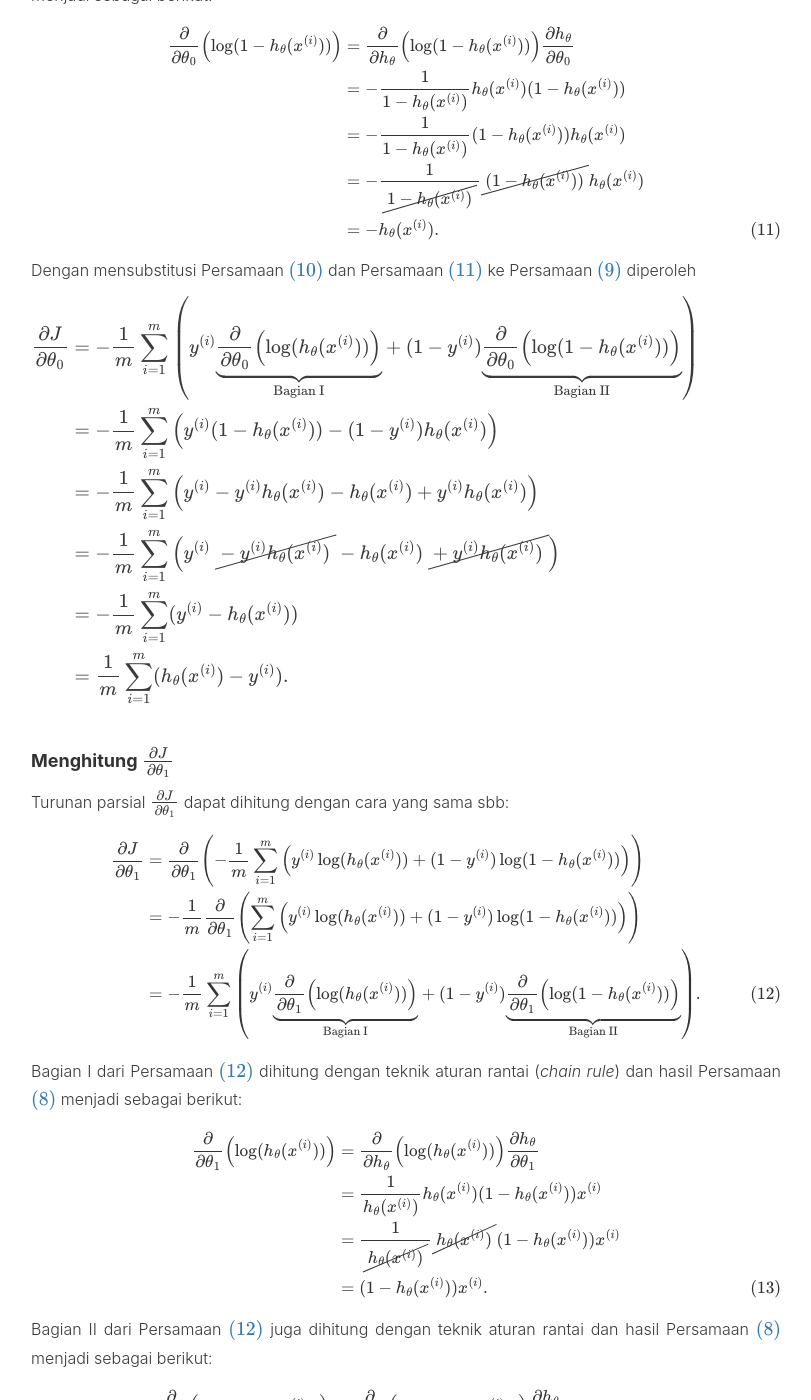
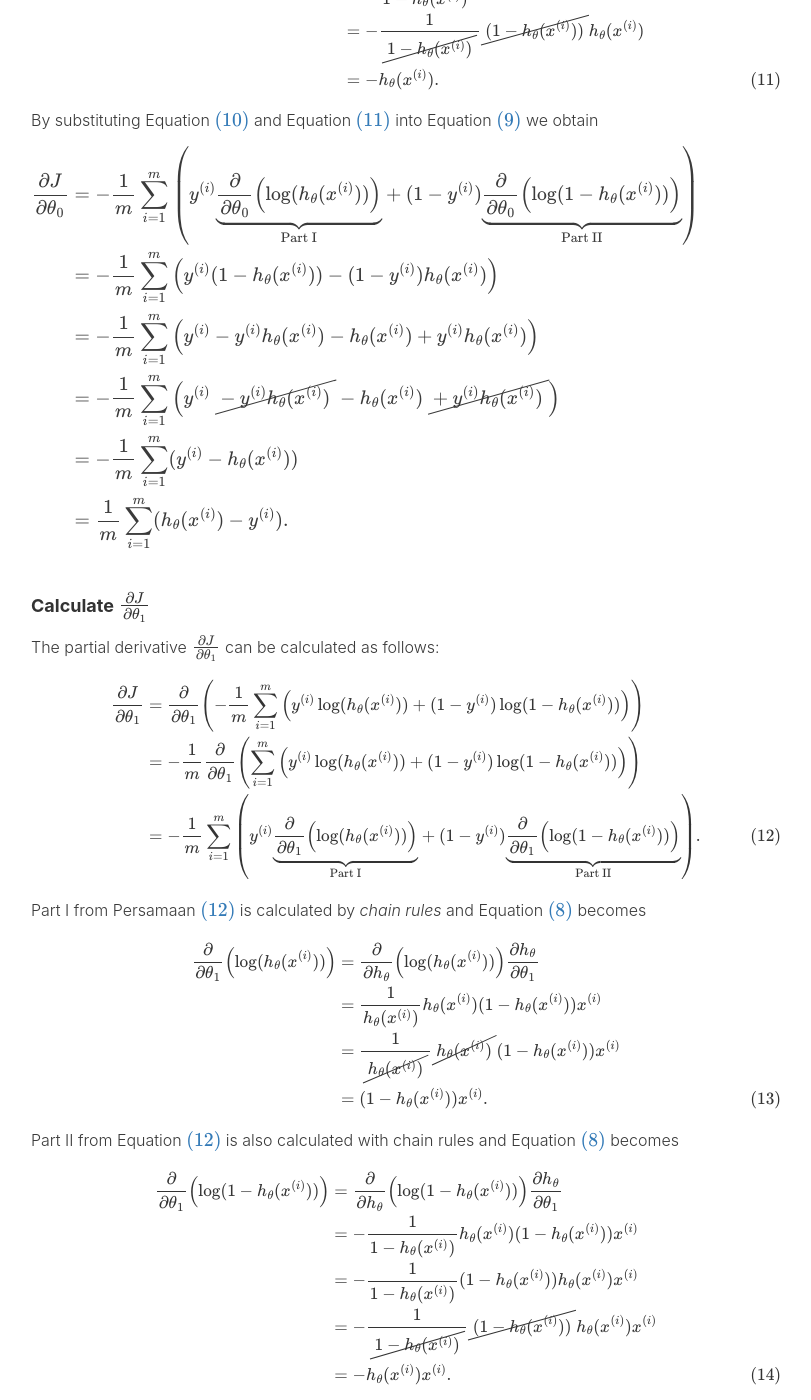
Before and after one commit to jethroGIT/jethrogit.github.io, a Jekyll site: the page built from _posts/machine-learning/2019-04-08-Gradient_Descent_for_Logistic_Regression.md, in a window 1280 px wide and 1400 px high, scrolled down 2453 px. Shown: the whole window, without its empty margins (429-1240 px from the left). Built offline with Jekyll 4.4.1, drawn with Linux system fonts in a browser that asks for light colours; formulas are drawn with MathJax 3; comment, search, counter and statistics services are not loaded; some of the changed text lies outside the part shown.

Commit message:
Translate the gradient of logistic regression

```diff
--- a/_posts/machine-learning/2019-04-08-Gradient_Descent_for_Logistic_Regression.md
+++ b/_posts/machine-learning/2019-04-08-Gradient_Descent_for_Logistic_Regression.md
@@ -7,45 +7,44 @@ description: Deriving partial derivatives of cost function from Logistic Regress
 sticky: false
 ---
 
-In Machine Learning literature, we have a _design matrix_ ($X$) that represents our dataset and specifically has a shape as follows
+In [linear regression with one variable](https://www.coursera.org/learn/machine-learning/lecture/db3jS/model-representation), we have a _design matrix_ ($X$) that represents our dataset and specifically has a shape as follows:
 
 $$ \begin{equation} X = \begin{bmatrix} 1 & x^{(1)} \\
 1      & x^{(2)} \\
 \vdots & \vdots  \\
 1      & x^{(m)}   \end{bmatrix}.  \end{equation} \tag{1}\label{eq:x-dataset}$$
 
-We say that the _design matrix_ ($X$) in \eqref{eq:x-dataset} has $m$ _training examples_ and 1 _feature_, $x$.
+We say that the _design matrix_ ($X$) in Equation \eqref{eq:x-dataset} has $m$ _training examples_ and 1 _feature_, $x$.
 
-The **logistic regression** model shall be trained on the $X$ dataset. For those who are not familiar with logistic regression model can study the model in [_Machine Learning Course by Andrew Ng_](https://www.coursera.org/learn/machine-learning/home/welcome) in Week 4. The  membahas model **logistic regression** yang memiliki bentuk
+The **logistic regression** model shall be trained on $X$. For those who are not familiar with logistic regression model can study the model in [_Machine Learning Course by Andrew Ng_](https://www.coursera.org/learn/machine-learning/lecture/1XG8G/cost-function) in Week 4. The **logistic regression** model has a model as follows:
 
 $$ \require{cancel} \begin{equation} h_{\theta}(x^{(i)}) = \frac{1}{1 + e^{-\theta_0 - \theta_1 x^{(i)}}}. \tag{2}\label{eq:model-logistic}\end{equation} $$
 
-Lebih lanjut, model **logistic regression** memiliki _cost function_ $J(\theta)$ sebagai berikut:
+Furthermore, **logistic regression** model has a _cost function_ $J(\theta)$,
 
 $$ \begin{equation} J(\theta) = \frac{1}{m} \sum_{i=1}^{m} \text{Cost}(h_{\theta}(x^{(i)}), y^{(i)}) \tag{3}\label{eq:cost-function} \end{equation}  $$
 
-dengan
+with
 
 $$ \begin{equation} \text{Cost}(h_{\theta}(x^{(i)}), y^{(i)}) = -y^{(i)} \log( h_{\theta}(x^{(i)}) ) - (1-y^{(i)}) \log(1-h_{\theta}(x^{(i)})) \end{equation} \tag{4}\label{eq:cost-logistic} $$
 
-dan diketahui juga bahwa $x^{(i)}$ adalah _training example_ ke-$i$, dan $y^{(i)}$ adalah label atau class dari _training example_ $x^{(i)}$.
-Tulisan ini hendak menjelaskan bagaimana menghitung turunan parsial dari _cost function_ model **logistic regression** terhadap $\theta_0$ dan $\theta_1$. Turunan parsial ini juga sering disebut dengan _gradient_, $\frac{\partial J}{\partial \theta}$.
+and $x^{(i)}$ is an $i$th _training example_, and $y^{(i)}$ is label or class from a _training example_ $x^{(i)}$.
+This article attempts to explain how to calculate partial derivatives from **logistic regression** _cost function_ on $\theta_0$ and $\theta_1$. This partial derivatives are also called _gradient_, $\frac{\partial J}{\partial \theta}$.
 <br/>
-#### **Bentuk Komplit _Cost Function_ dari Model Logistic Regression**
-Dengan menggabungkan Persamaan \eqref{eq:cost-function} dan \eqref{eq:cost-logistic} diperoleh _cost function_ yang detil sebagai berikut:
+#### **The Complete Form of Logistic Regression _Cost Function_**
+By combining Equation \eqref{eq:cost-function} and \eqref{eq:cost-logistic}, a more detailed _cost function_ can be obtained as follows:
 
 $$ \begin{align} J(\theta) &= \frac{1}{m} \sum_{i=1}^{m} \text{Cost}(h_{\theta}(x^{(i)}), y^{(i)}) \\
                            &= \frac{1}{m} \sum_{i=1}^{m} \left( -y^{(i)} \log (h_{\theta}(x^{(i)})) - (1-y^{(i)}) \log (1 - h_{\theta}(x^{(i)})) \right) \\
                            &= -\frac{1}{m} \sum_{i=1}^{m} \left( y^{(i)} \log (h_{\theta}(x^{(i)})) + (1-y^{(i)}) \log (1 - h_{\theta}(x^{(i)})) \right). \tag{5}\label{eq:cost-function-complete} \end{align} $$
 
-Selanjutnya, akan dicari $\frac{\partial J}{\partial \theta_0}$ dan $\frac{\partial J}{\partial \theta_1}$ tetapi sebelumnya, kita perlu menghitung $\frac{\partial h_{\theta}}{ \partial \theta_0 }$ dan $\frac{\partial h_{\theta}}{ \partial \theta_1 }$.
-Sekarang kita akan menghitung turunan partial dari $h_{\theta}(x)$ terhadap $\theta_0$ atau $\frac{\partial h_{\theta}}{ \partial \theta_0 }$.
-Dari pelajaran **Kalkulus**, diketahui bahwa turunan dari $\frac{u(x)}{v(x)}$  dengan masing-masing $u(x)$ dan $v(x)$ merupakan fungsi dari $x$ adalah
+Next, $\frac{\partial J}{\partial \theta_0}$ and $\frac{\partial J}{\partial \theta_1}$ shall be computed. Now we compute the partial derivative of $h_{\theta}(x)$ on $\theta_0$ or $\frac{\partial h_{\theta}}{ \partial \theta_0 }$.
+From [Calculus](https://www.khanacademy.org/math/multivariable-calculus), the derivatives of $\frac{u(x)}{v(x)}$ with each $u(x)$ dan $v(x)$ is a function of $x$ are
 
 $$ \begin{equation} \frac{u^{\prime} v - u v^{\prime} }{ v^2 }. \tag{6}\label{eq:formula-derivatif} \end{equation}$$
 
-dengan $u^{\prime}$ adalah turunan pertama fungsi $u$ dan $v^{\prime}$ adalah turunan pertama fungsi $v$.
-Kita akan menggunakan formula turunan di Persamaan \eqref{eq:formula-derivatif} untuk menghitung $\frac{\partial h_{\theta}}{ \partial \theta_0 }$ dan $\frac{\partial h_{\theta}}{ \partial \theta_1 }$ sebagai berikut:
+with $u^{\prime}$ and $v^{\prime}$ are the first derivatives of $u$ and $v$, respectively.
+We shall utilize this formula in Equation \eqref{eq:formula-derivatif} to calculate $\frac{\partial h_{\theta}}{ \partial \theta_0 }$ and $\frac{\partial h_{\theta}}{ \partial \theta_1 }$ as follows:
 
 $$ \begin{align} \frac{\partial h_{\theta}}{ \partial \theta_0 } &= \frac{0 + e^{-\theta_0 - \theta_1 x}}{(1 + e^{-\theta_0 - \theta_1 x})^2} = \frac{e^{-\theta_0 - \theta_1 x}}{(1 + e^{-\theta_0 - \theta_1 x})^2} \\
  &= \left( \frac{1}{1 + e^{-\theta_0 - \theta_1 x}} \right) \left( \frac{e^{-\theta_0 - \theta_1 x}}{1 + e^{-\theta_0 - \theta_1 x}} \right)  \\
@@ -53,7 +52,7 @@ $$ \begin{align} \frac{\partial h_{\theta}}{ \partial \theta_0 } &= \frac{0 + e^
  &= h_\theta(x) (1 - h_\theta(x)) \tag{7}\label{eq:formula-derivatif-theta0}
   \end{align}$$
 
-dan
+and
 
 $$ \begin{align} \frac{\partial h_{\theta}}{ \partial \theta_1 } &= \frac{0 + e^{-\theta_0 - \theta_1 x} x}{(1 + e^{-\theta_0 - \theta_1 x})^2} = \frac{e^{-\theta_0 - \theta_1 x} x}{(1 + e^{-\theta_0 - \theta_1 x})^2} \\
  &= \left( \frac{1}{1 + e^{-\theta_0 - \theta_1 x}} \right) \left( \frac{e^{-\theta_0 - \theta_1 x}}{1 + e^{-\theta_0 - \theta_1 x}} \right)x  \\
@@ -61,21 +60,21 @@ $$ \begin{align} \frac{\partial h_{\theta}}{ \partial \theta_1 } &= \frac{0 + e^
  &= h_\theta(x) (1 - h_\theta(x)) x. \tag{8}\label{eq:formula-derivatif-theta1}
   \end{align} $$
 <br/>
-#### **Menghitung $\frac{\partial J}{\partial \theta_0}$**
-Turunan parsial $\frac{\partial J}{\partial \theta_0}$ dapat dihitung sbb:
+#### **Calculate $\frac{\partial J}{\partial \theta_0}$**
+The partial derivative $\frac{\partial J}{\partial \theta_0}$ is calculated as follows:
 
 $$ \begin{align} \frac{\partial J}{\partial \theta_0} &= \frac{\partial }{\partial \theta_0} \left( -\frac{1}{m} \sum_{i=1}^{m} \left( y^{(i)} \log (h_{\theta}(x^{(i)})) + (1-y^{(i)}) \log (1 - h_{\theta}(x^{(i)})) \right) \right) \\
  &= -\frac{1}{m} \frac{\partial }{\partial \theta_0} \left( \sum_{i=1}^{m} \left( y^{(i)} \log (h_{\theta}(x^{(i)})) + (1-y^{(i)}) \log (1 - h_{\theta}(x^{(i)})) \right) \right) \\
- &= -\frac{1}{m} \sum_{i=1}^{m} \left( y^{(i)} \underbrace{\frac{\partial }{\partial \theta_0} \left( \log (h_{\theta}(x^{(i)})) \right)}_{\text{Bagian I}}  + (1-y^{(i)}) \underbrace{\frac{\partial }{\partial \theta_0} \left(\log (1 - h_{\theta}(x^{(i)})) \right)}_{\text{Bagian II}} \right). \tag{9}\label{eq:bagian2-theta0} \end{align} $$
+ &= -\frac{1}{m} \sum_{i=1}^{m} \left( y^{(i)} \underbrace{\frac{\partial }{\partial \theta_0} \left( \log (h_{\theta}(x^{(i)})) \right)}_{\text{Part I}}  + (1-y^{(i)}) \underbrace{\frac{\partial }{\partial \theta_0} \left(\log (1 - h_{\theta}(x^{(i)})) \right)}_{\text{Part II}} \right). \tag{9}\label{eq:bagian2-theta0} \end{align} $$
 
- Bagian I dari Persamaan \eqref{eq:bagian2-theta0} dihitung dengan teknik aturan rantai (_chain rule_) dan hasil Persamaan \eqref{eq:formula-derivatif-theta0} menjadi sebagai berikut:
+ Part I from Equation \eqref{eq:bagian2-theta0} is calculated with _chain rules_ technique and Equation \eqref{eq:formula-derivatif-theta0} becomes
 
  $$ \begin{align} \frac{\partial }{\partial \theta_0} \left( \log (h_{\theta}(x^{(i)})) \right) &= \frac{\partial }{\partial h_{\theta} } \left( \log (h_{\theta}(x^{(i)})) \right) \frac{\partial h_{\theta}}{\partial \theta_0} \\
  &= \frac{1}{h_{\theta}(x^{(i)})} h_\theta(x^{(i)}) (1 - h_\theta(x^{(i)})) \\
  &= \frac{1}{ \cancel{h_{\theta}(x^{(i)})} } \cancel{h_\theta(x^{(i)})} (1 - h_\theta(x^{(i)}))  \\
  &= (1 - h_\theta(x^{(i)})). \tag{10}\label{eq:bagian-I-theta0} \end{align} $$
 
-Bagian II dari Persamaan \eqref{eq:bagian2-theta0} juga dihitung dengan teknik aturan rantai dan hasil Persamaan \eqref{eq:formula-derivatif-theta0}menjadi sebagai berikut:
+Part II from Equation \eqref{eq:bagian2-theta0} is also calculated with the chain rules and Equation \eqref{eq:formula-derivatif-theta0} becomes
 
  $$ \begin{align} \frac{\partial }{\partial \theta_0} \left( \log (1 - h_{\theta}(x^{(i)})) \right) &= \frac{\partial }{\partial h_{\theta} } \left( \log ( 1- h_{\theta}(x^{(i)})) \right) \frac{\partial h_{\theta}}{\partial \theta_0} \\
  &= - \frac{1}{1 - h_{\theta}(x^{(i)})} h_\theta(x^{(i)}) (1 - h_\theta(x^{(i)})) \\
@@ -83,30 +82,30 @@ Bagian II dari Persamaan \eqref{eq:bagian2-theta0} juga dihitung dengan teknik a
  &= - \frac{1}{ \cancel{1 - h_{\theta}(x^{(i)})} } \cancel{(1- h_\theta(x^{(i)}))} h_\theta(x^{(i)})  \\
  &= -h_\theta(x^{(i)}). \tag{11}\label{eq:bagian-II-theta0} \end{align} $$
 
- Dengan mensubstitusi Persamaan \eqref{eq:bagian-I-theta0} dan Persamaan \eqref{eq:bagian-II-theta0} ke Persamaan \eqref{eq:bagian2-theta0} diperoleh
+ By substituting Equation \eqref{eq:bagian-I-theta0} and Equation \eqref{eq:bagian-II-theta0} into Equation \eqref{eq:bagian2-theta0} we obtain
 
-$$ \begin{align} \frac{\partial J}{\partial \theta_0} &= -\frac{1}{m} \sum_{i=1}^{m} \left( y^{(i)} \underbrace{\frac{\partial }{\partial \theta_0} \left( \log (h_{\theta}(x^{(i)})) \right)}_{\text{Bagian I}}  + (1-y^{(i)}) \underbrace{\frac{\partial }{\partial \theta_0} \left(\log (1 - h_{\theta}(x^{(i)})) \right)}_{\text{Bagian II}} \right) \\
+$$ \begin{align} \frac{\partial J}{\partial \theta_0} &= -\frac{1}{m} \sum_{i=1}^{m} \left( y^{(i)} \underbrace{\frac{\partial }{\partial \theta_0} \left( \log (h_{\theta}(x^{(i)})) \right)}_{\text{Part I}}  + (1-y^{(i)}) \underbrace{\frac{\partial }{\partial \theta_0} \left(\log (1 - h_{\theta}(x^{(i)})) \right)}_{\text{Part II}} \right) \\
 &= -\frac{1}{m} \sum_{i=1}^{m} \left( y^{(i)} (1 - h_{\theta}(x^{(i)}))  - (1-y^{(i)}) h_{\theta}(x^{(i)}) \right)  \\
 &= -\frac{1}{m} \sum_{i=1}^{m} \left( y^{(i)} - y^{(i)} h_{\theta}(x^{(i)})  - h_{\theta}(x^{(i)}) + y^{(i)} h_{\theta}(x^{(i)}) \right) \\
 &= -\frac{1}{m} \sum_{i=1}^{m} \left( y^{(i)} \cancel{- y^{(i)} h_{\theta}(x^{(i)})}  - h_{\theta}(x^{(i)}) \cancel{+ y^{(i)} h_{\theta}(x^{(i)})} \right) \\
 &= -\frac{1}{m} \sum_{i=1}^{m} ( y^{(i)} - h_{\theta}(x^{(i)}) )  \\
 &= \frac{1}{m} \sum_{i=1}^{m} ( h_{\theta}(x^{(i)}) - y^{(i)} ). \end{align} $$
 <br/>
-#### **Menghitung $\frac{\partial J}{\partial \theta_1}$**
-Turunan parsial $\frac{\partial J}{\partial \theta_1}$ dapat dihitung dengan cara yang sama sbb:
+#### **Calculate $\frac{\partial J}{\partial \theta_1}$**
+The partial derivative $\frac{\partial J}{\partial \theta_1}$ can be calculated as follows:
 
 $$ \begin{align} \frac{\partial J}{\partial \theta_1} &= \frac{\partial }{\partial \theta_1} \left( -\frac{1}{m} \sum_{i=1}^{m} \left( y^{(i)} \log (h_{\theta}(x^{(i)})) + (1-y^{(i)}) \log (1 - h_{\theta}(x^{(i)})) \right) \right) \\
  &= -\frac{1}{m} \frac{\partial }{\partial \theta_1} \left( \sum_{i=1}^{m} \left( y^{(i)} \log (h_{\theta}(x^{(i)})) + (1-y^{(i)}) \log (1 - h_{\theta}(x^{(i)})) \right) \right) \\
- &= -\frac{1}{m} \sum_{i=1}^{m} \left( y^{(i)} \underbrace{\frac{\partial }{\partial \theta_1} \left( \log (h_{\theta}(x^{(i)})) \right)}_{\text{Bagian I}}  + (1-y^{(i)}) \underbrace{\frac{\partial }{\partial \theta_1} \left(\log (1 - h_{\theta}(x^{(i)})) \right)}_{\text{Bagian II}} \right). \tag{12}\label{eq:bagian2-theta1} \end{align} $$
+ &= -\frac{1}{m} \sum_{i=1}^{m} \left( y^{(i)} \underbrace{\frac{\partial }{\partial \theta_1} \left( \log (h_{\theta}(x^{(i)})) \right)}_{\text{Part I}}  + (1-y^{(i)}) \underbrace{\frac{\partial }{\partial \theta_1} \left(\log (1 - h_{\theta}(x^{(i)})) \right)}_{\text{Part II}} \right). \tag{12}\label{eq:bagian2-theta1} \end{align} $$
 
- Bagian I dari Persamaan \eqref{eq:bagian2-theta1} dihitung dengan teknik aturan rantai (_chain rule_) dan hasil Persamaan \eqref{eq:formula-derivatif-theta1} menjadi sebagai berikut:
+ Part I from Persamaan \eqref{eq:bagian2-theta1} is calculated by _chain rules_ and Equation \eqref{eq:formula-derivatif-theta1} becomes
 
  $$ \begin{align} \frac{\partial }{\partial \theta_1} \left( \log (h_{\theta}(x^{(i)})) \right) &= \frac{\partial }{\partial h_{\theta} } \left( \log (h_{\theta}(x^{(i)})) \right) \frac{\partial h_{\theta}}{\partial \theta_1} \\
  &= \frac{1}{h_{\theta}(x^{(i)})} h_\theta(x^{(i)}) (1 - h_\theta(x^{(i)})) x^{(i)} \\
  &= \frac{1}{ \cancel{h_{\theta}(x^{(i)})} } \cancel{h_\theta(x^{(i)})} (1 - h_\theta(x^{(i)})) x^{(i)} \\
  &= (1 - h_\theta(x^{(i)})) x^{(i)}. \tag{13}\label{eq:bagian-I-theta1} \end{align} $$
 
-Bagian II dari Persamaan \eqref{eq:bagian2-theta1} juga dihitung dengan teknik aturan rantai dan hasil Persamaan \eqref{eq:formula-derivatif-theta1}menjadi sebagai berikut:
+Part II from Equation \eqref{eq:bagian2-theta1} is also calculated with chain rules and Equation \eqref{eq:formula-derivatif-theta1} becomes
 
  $$ \begin{align} \frac{\partial }{\partial \theta_1} \left( \log (1 - h_{\theta}(x^{(i)})) \right) &= \frac{\partial }{\partial h_{\theta} } \left( \log ( 1- h_{\theta}(x^{(i)})) \right) \frac{\partial h_{\theta}}{\partial \theta_1} \\
  &= - \frac{1}{1 - h_{\theta}(x^{(i)})} h_\theta(x^{(i)}) (1 - h_\theta(x^{(i)})) x^{(i)} \\
@@ -114,7 +113,7 @@ Bagian II dari Persamaan \eqref{eq:bagian2-theta1} juga dihitung dengan teknik a
  &= - \frac{1}{ \cancel{1 - h_{\theta}(x^{(i)})} } \cancel{(1- h_\theta(x^{(i)}))} h_\theta(x^{(i)}) x^{(i)}  \\
  &= -h_\theta(x^{(i)}) x^{(i)}. \tag{14}\label{eq:bagian-II-theta1} \end{align} $$
 
-Kembali dengan mensubstitusi Persamaan \eqref{eq:bagian-I-theta1} dan Persamaan \eqref{eq:bagian-II-theta1} ke Persamaan \eqref{eq:bagian2-theta1} diperoleh
+Again, by substituting Equation \eqref{eq:bagian-I-theta1} and Equation \eqref{eq:bagian-II-theta1} into Equation  \eqref{eq:bagian2-theta1}, we obtain
 
 $$ \begin{align} \frac{\partial J}{\partial \theta_1} &= -\frac{1}{m} \sum_{i=1}^{m} \left( y^{(i)} \underbrace{\frac{\partial }{\partial \theta_1} \left( \log (h_{\theta}(x^{(i)})) \right)}_{\text{Bagian I}}  + (1-y^{(i)}) \underbrace{\frac{\partial }{\partial \theta_1} \left(\log (1 - h_{\theta}(x^{(i)})) \right)}_{\text{Bagian II}} \right) \\
 &= -\frac{1}{m} \sum_{i=1}^{m} \left( y^{(i)} (1 - h_{\theta}(x^{(i)})) x^{(i)}  - (1-y^{(i)}) h_{\theta}(x^{(i)}) x^{(i)} \right)  \\
@@ -123,17 +122,17 @@ $$ \begin{align} \frac{\partial J}{\partial \theta_1} &= -\frac{1}{m} \sum_{i=1}
 &= -\frac{1}{m} \sum_{i=1}^{m} ( y^{(i)} - h_{\theta}(x^{(i)}) ) x^{(i)}   \\
 &= \frac{1}{m} \sum_{i=1}^{m} ( h_{\theta}(x^{(i)}) - y^{(i)} ) x^{(i)}.  \end{align} $$
 
-Jadi _gradient_ untuk model **logistic regression** dengan 1 variabel, $x$ dan 2 parameter, $\theta_0$ dan $\theta_1$ adalah
+Therefore, the _gradient_ of **logistic regression** model with 1 variable, $x$ and 2 parameters, $\theta_0$ dan $\theta_1$ is
 
 $$ \begin{equation} \frac{\partial J}{\partial \theta_0} = \frac{1}{m} \sum_{i=1}^{m} ( h_{\theta}(x^{(i)}) - y^{(i)} )  \end{equation} $$
 
-dan
+and
 
 $$ \begin{equation} \frac{\partial J}{\partial \theta_1} = \frac{1}{m} \sum_{i=1}^{m} ( h_{\theta}(x^{(i)}) - y^{(i)} ) x^{(i)} . \end{equation} $$
 
-Secara umum, _gradient_ untuk model **logistic regression** dengan $n$ variabel, $x_1, x_2, \ldots, x_n$ dan $n+1$ parameter, $\theta_0, \theta_1, \ldots, \theta_n$ adalah
+In general, _gradient_ of **logistic regression** model dengan $n$ variables, $x_1, x_2, \ldots, x_n$ and $n+1$ parameters, $\theta_0, \theta_1, \ldots, \theta_n$ is
 
-$$ $$ \begin{equation} \frac{\partial J}{\partial \theta_j} = \frac{1}{m} \sum_{i=1}^{m} ( h_{\theta}(x^{(i)}) - y^{(i)} ) x_{j}^{(i)}  \end{equation} $$
+$$ $$ \begin{equation} \frac{\partial J}{\partial \theta_j} = \frac{1}{m} \sum_{i=1}^{m} ( h_{\theta}(x^{(i)}) - y^{(i)} ) x_{j}^{(i)}.  \end{equation} $$
  $$
 
-dengan ketika $j=0$, $x_0^{(i)} = 1$ untuk $i = 1, 2, \ldots, m$.
+Additionally, in case $j=0$, we have $x_0^{(i)} = 1$ for $i = 1, 2, \ldots, m$.
```
